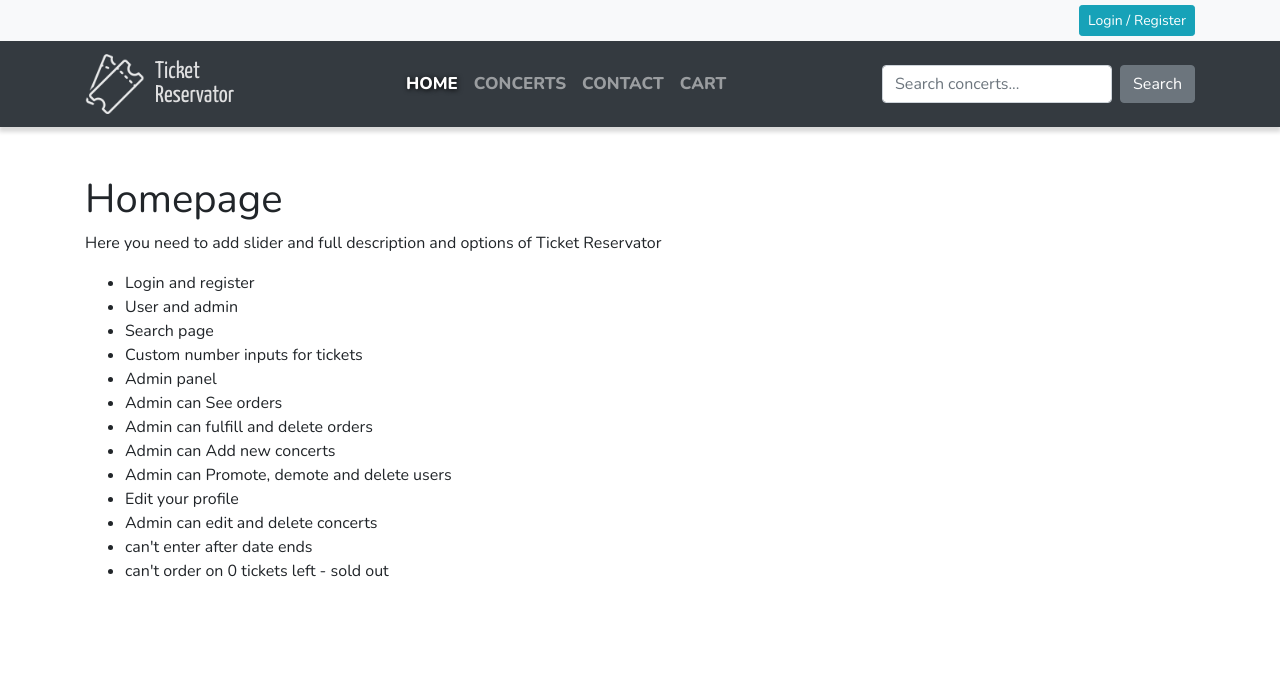
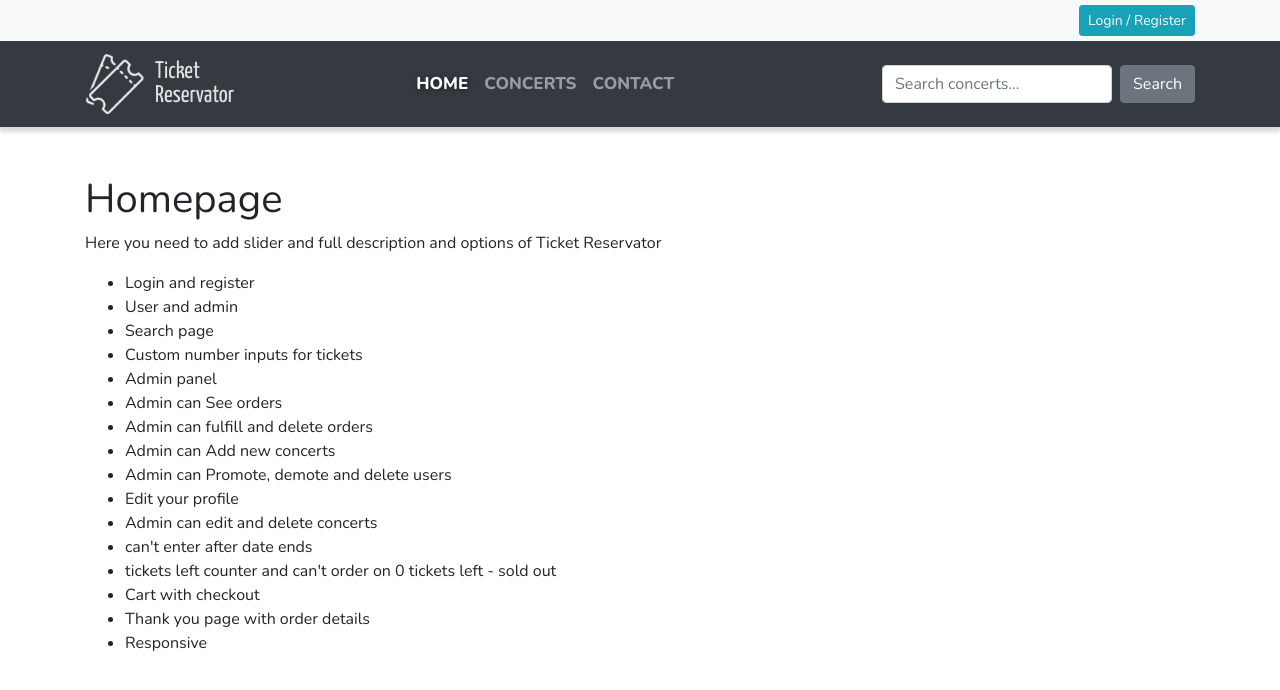
Before and after one commit to AndrejNikolic/Ticket-Reservator-project, a PHP site: page / in a window 1280 px wide. Shown: the top 690 px of the page. Run offline with PHP 8.4, Linux system fonts and the light colour scheme; some web fonts are replaced.

Commit message:
Cart part3 and thank you page

```diff
--- a/assets/header.php
+++ b/assets/header.php
@@ -1,9 +1,4 @@
 <?php
-//if (!isset($_SESSION['username'])) {
-  //$_SESSION['msg'] = "You must log in first";
-  //header('location: login.php');
-//} else { $_SESSION['msg'] = ""; }
-
 if (isset($_GET['logout'])) {
   session_destroy();
   unset($_SESSION['username']);
@@ -64,7 +59,13 @@ if (isset($_POST['search'])) {
 					<a class="nav-link <?php if($_SESSION['page']=="contact"){ echo "active"; }?>" href="contact.php">Contact</a>
 				</li>
 				<li class="nav-item">
-					<a class="nav-link <?php if($_SESSION['page']=="tickets"){ echo "active"; }?>" href="cart.php">Cart</a>
+					<a class="nav-link cart <?php if($_SESSION['page']=="tickets"){ echo "active"; }?>" href="cart.php" title="Tickets"><i class="fas fa-ticket-alt"></i>
+					<?php
+						if (isset($_SESSION['cart'])) {
+							echo '<span class="items-cart">'.sizeof($_SESSION['cart']).'</span>';
+						}
+					?>
+					</a>
 				</li>
 			</ul>
 			<form class="form-inline my-2 my-lg-0" action="search.php" method="POST">
--- a/css/style.css
+++ b/css/style.css
@@ -244,8 +244,34 @@ body {
   border-top: 1px solid rgba(0, 0, 0, 0.125);
 }
 
+.navbar-nav .nav-link.cart {
+  font-size: 28px !important;
+  padding: 0 10px;
+  position: relative;
+}
+
+.navbar-nav .nav-link.cart i {
+  -webkit-transform: rotate(8deg);
+          transform: rotate(8deg);
+}
+
+.navbar-nav .nav-link.cart .items-cart {
+  font-size: 14px;
+  background-color: #c82333;
+  font-weight: 400;
+  padding: 1px 7px;
+  border-radius: 50%;
+  position: absolute;
+  top: -5px;
+  left: 35px;
+}
+
 .navbar-nav .nav-link.active {
-  text-shadow: 1px 1px 5px #000;
+  text-shadow: 1px 1px 5px rgba(0, 0, 0, 0.5);
+}
+
+.navbar-nav .nav-link.active .items-cart {
+  background-color: #dc3545;
 }
 
 .nav-pills .nav-link.active {
--- a/css/style.scss
+++ b/css/style.scss
@@ -180,8 +180,30 @@ body {
 
 .navbar-nav {
     .nav-link {
+        &.cart {
+            font-size: 28px !important;
+            padding: 0 10px;
+            position: relative;
+            i {
+                transform: rotate(8deg);
+            }
+            .items-cart {
+                font-size: 14px;
+                background-color: #c82333;
+                font-weight: 400;
+                padding: 1px 7px;
+                border-radius: 50%;
+                position: absolute;
+                top: -5px;
+                left: 35px;
+            }
+        }
         &.active {
-            text-shadow: 1px 1px 5px #000;
+            text-shadow: 1px 1px 5px rgba(0, 0, 0, 0.5);
+
+            .items-cart {
+                background-color: #dc3545;
+            }
         }
     }
 }
--- a/index.php
+++ b/index.php
@@ -29,7 +29,10 @@
             <li>Edit your profile</li>
             <li>Admin can edit and delete concerts</li>
             <li>can't enter after date ends</li>
-            <li>can't order on 0 tickets left - sold out</li>
+            <li>tickets left counter and can't order on 0 tickets left - sold out</li>
+            <li>Cart with checkout</li>
+            <li>Thank you page with order details</li>
+            <li>Responsive</li>
         </ul>
     </div>
 </body>
```
Also changed, not shown: cart.php (+3 -27 lines), thank_you.php (added, +72 -0 lines), 1 other file.
